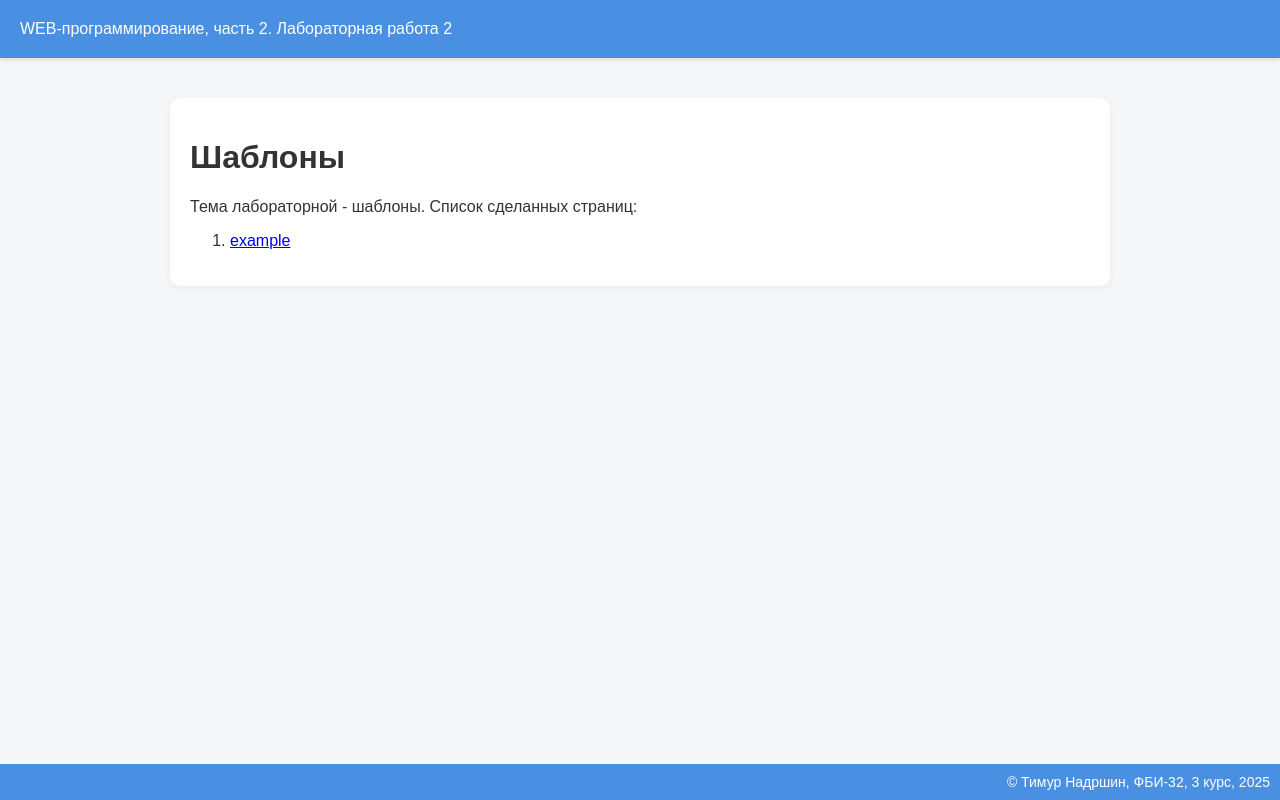
After one commit to bivaettttt/web-back-labs, a Flask app: page /lab2/ in a window 1280 px wide. The commit adds this page. Run offline with Flask 3, Linux system fonts and the light colour scheme.

Commit message:
Наследование шаблонов

```diff
--- a/app.py
+++ b/app.py
@@ -468,3 +468,7 @@ def example():
     return render_template('example.html',
                             name=name, num=num, group=group,
                             course=course, fruits=fruits)
+
+@app.route('/lab2/')
+def lab2():
+    return render_template('lab2.html')
--- /dev/null
+++ b/templates/base.html
@@ -0,0 +1,22 @@
+<!DOCTYPE html>
+<html>
+<head lang="en">
+    <meta charset="utf-8">
+    <meta name="viewport" content="width=device-width, initial-scale=1.0">
+    <title>Тимур Надршин. {% block lab %}{% endblock %}</title>
+    <link rel="stylesheet" href="{{ url_for('static', filename='main.css') }}">
+</head>
+<body>
+    <header>
+        WEB-программирование, часть 2. {{ self.lab() }}
+    </header>
+
+    <main>
+        {% block main %}{% endblock %}
+    </main>
+
+    <footer>
+        &copy; Тимур Надршин, ФБИ-32, 3 курс, 2025
+    </footer>
+</body>
+</html>
--- a/templates/example.html
+++ b/templates/example.html
@@ -3,7 +3,7 @@
 <head lang="en">
     <meta charset="utf-8">
     <meta name="viewport" content="width=device-width, initial-scale=1.0">
-    <title>{% if name %}Тимур Надршин{% else %}Анонимус{% endif %}. Лабораторная работа {{ num }}</title>
+    <title>{% if name %}{{name}}{% else %}Анонимус{% endif %}. Лабораторная работа {{ num }}</title>
     <link rel="stylesheet" href="{{ url_for('static', filename='main.css') }}">
 </head>
 <body>
--- /dev/null
+++ b/templates/lab2.html
@@ -0,0 +1,15 @@
+{% extends "base.html" %}
+
+{# номер лабораторной работы: #}
+{% block lab %}Лабораторная работа 2{% endblock %}
+
+{# основной контент: #}
+{% block main %}
+    <h1>Шаблоны</h1>
+    <div>Тема лабораторной - шаблоны. Список сделанных страниц:</div>
+    <ol>
+        <li>
+            <a href="/lab2/examle">example</a>
+        </li>
+    </ol>
+{% endblock %}
```
